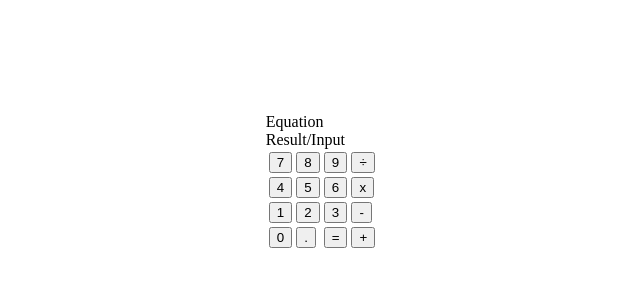
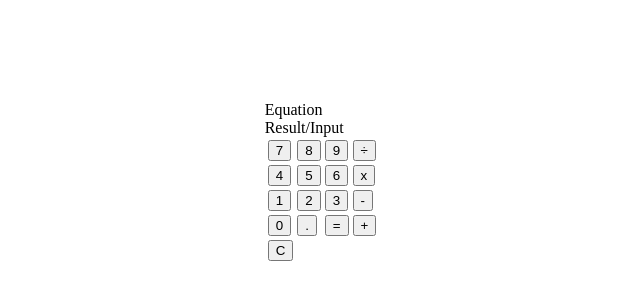
Before and after one commit to JessToni/calculator, a plain HTML site: page index.html in a window 1280 px wide. Shown: the part 218-518 px from the top of the page, without its empty margins (318-958 px from the left). Drawn offline with Linux system fonts and the light colour scheme.

Commit message:
Add a clear button

```diff
--- a/index.html
+++ b/index.html
@@ -39,6 +39,9 @@
                     <td><button id="equals">=</button></td>
                     <td><button id="plus">+</button></td>
                 </tr>
+                <tr>
+                    <td><button id="clear">C</button></td>
+                </tr>
             </table>
         </div>
     </div>
```
